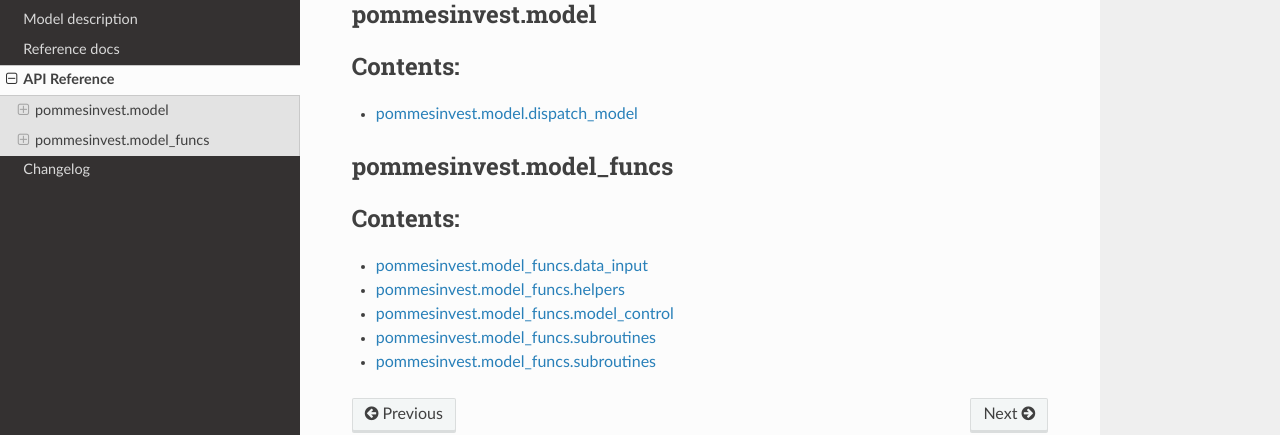
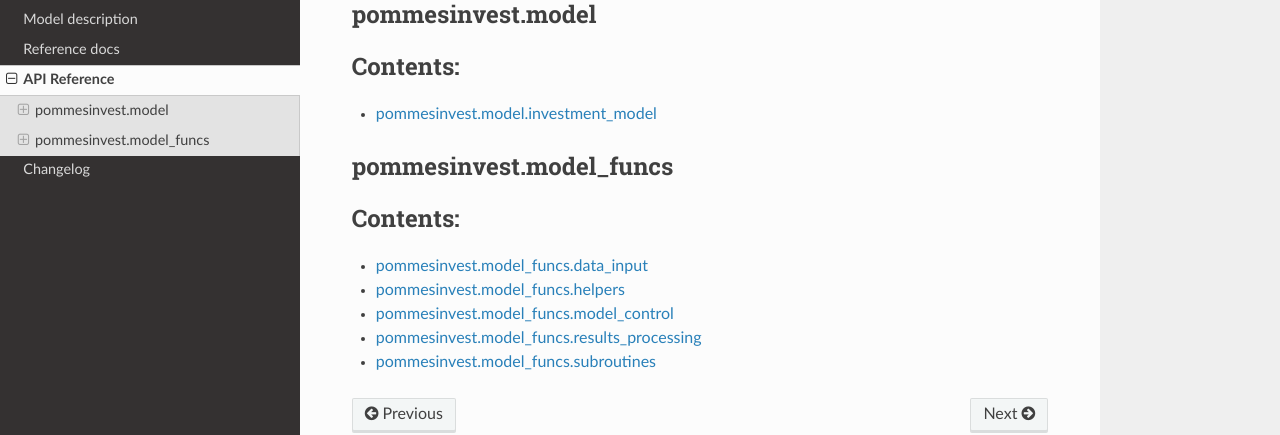
Before and after one commit to pommes-public/pommesinvest, a Sphinx documentation site: the page built from docs/api/api.rst, in a window 1280 px wide. Shown: the part 162-597 px from the top of the page. Built offline with Sphinx 7.4.7 and the Read the Docs theme 2.0.0, drawn with Linux system fonts in a browser that asks for light colours.

Commit message:
Add bug fixes

```diff
--- a/docs/api/api.rst
+++ b/docs/api/api.rst
@@ -8,7 +8,7 @@ pommesinvest.model
    :maxdepth: 1
    :caption: Contents:
 
-   api_dispatch_model
+   api_investment_model
 
 pommesinvest.model_funcs
 -------------------------
--- a/docs/api/api_dispatch_model.rst
+++ b/docs/api/api_investment_model.rst
@@ -1,4 +1,4 @@
-pommesinvest.model.dispatch_model
+pommesinvest.model.investment_model
 -----------------------------------
 
 .. automodule:: pommesinvest.model.investment_model
--- a/docs/api/api_processing.rst
+++ b/docs/api/api_processing.rst
@@ -1,5 +1,5 @@
-pommesinvest.model_funcs.subroutines
----------------------------------------
+pommesinvest.model_funcs.results_processing
+-------------------------------------------
 
 .. automodule:: pommesinvest.model_funcs.results_processing
     :members:
```
Also changed, not shown: 1 other file.
